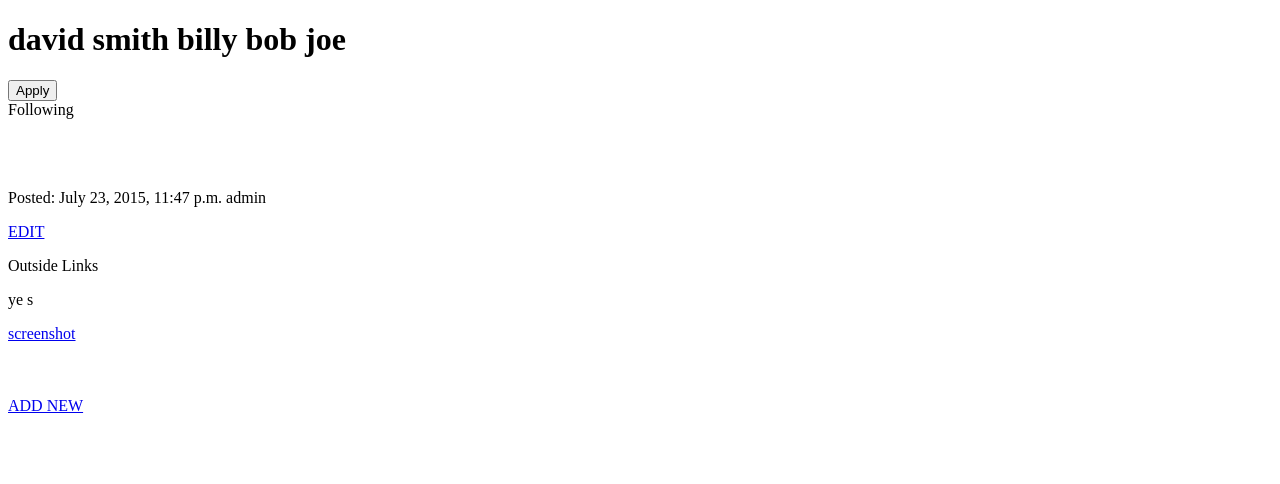
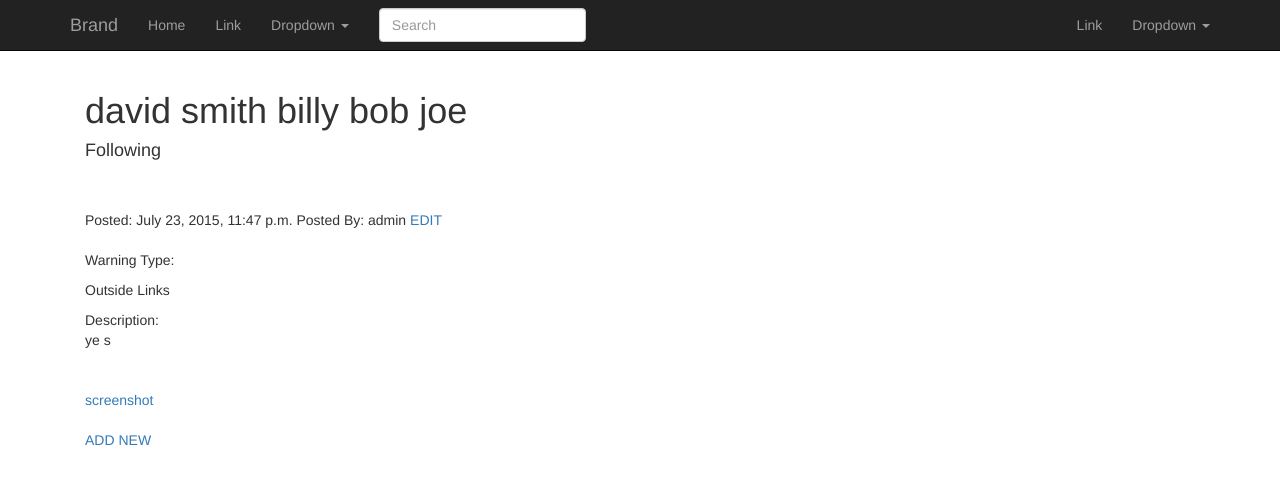
Before and after one commit to joshfokis/facebookys, a Django app: page /follower/1 in a window 1280 px wide. Shown: the top 484 px of the page. Run offline with Django 3.2, Linux system fonts and the light colour scheme; data comes from the database, SQL or seed files in the repository; both versions use the stored data as it was after the commit; parts of the project's set-up code (start-up, migrations or seed data) failed here and were passed over; some libraries are stand-ins or nearby versions.

Commit message:
updates
adding css

```diff
--- /dev/null
+++ b/yardsale/static/yardsale/js/search.js
@@ -0,0 +1,24 @@
+$(function() {
+
+    $('#search').keyup(function() {
+
+        $.ajax({
+            type: "POST",
+            url: "/search/",
+            data: {
+                'search_text': $('#search').val(),
+                'csrfmiddlewaretoken': $("input[name=csrfmiddlewaretoken]").val()
+            },
+            success: searchSuccess,
+            dataType: 'html'
+        });
+    });
+});
+
+
+
+function searchSuccess(data, textStatus, jqXHR)
+{
+    $('#search-results').html(data),
+    console.log(this)
+}
--- a/yardsale/templates/registration/register.html
+++ b/yardsale/templates/registration/register.html
@@ -1,8 +1,10 @@
 {% extends 'yardsale/base.html' %}
     {% block content %}
+    <div class="contianer">
         <form method="POST">
             {% csrf_token %}
             {{ form.as_p }}
             <input class="button" type="submit" value="Submit" />
         </form>
+    </div>
     {% endblock %}
--- a/yardsale/templates/yardsale/addwarning.html
+++ b/yardsale/templates/yardsale/addwarning.html
@@ -1,9 +1,11 @@
 {% extends 'yardsale/base.html' %}
     {% block content %}
+    <div class="container">
         <form method="POST" class="addwarningform" enctype="multipart/form-data">
             {% csrf_token %}
             {{ form.as_p }}
             <input class="button" type="submit" value="Save" />
             <button type="button" class="cancel">Cancel</button>
         </form>
+    </div>
     {% endblock %}
--- a/yardsale/templates/yardsale/base.html
+++ b/yardsale/templates/yardsale/base.html
@@ -1,9 +1,66 @@
 {% load staticfiles %}
 <!DOCTYPE html>
 <html lang="en">
-    <head></head>
+    <head>
+        <link rel="stylesheet" href="https://maxcdn.bootstrapcdn.com/bootstrap/3.3.5/css/bootstrap.min.css">
+    </head>
     <body>
+        <nav class="navbar navbar-inverse navbar-default navbar-static-top">
+          <div class="container">
+            <!-- Brand and toggle get grouped for better mobile display -->
+            <div class="navbar-header">
+              <button type="button" class="navbar-toggle collapsed" data-toggle="collapse" data-target="#bs-example-navbar-collapse-1" aria-expanded="false">
+                <span class="sr-only">Toggle navigation</span>
+                <span class="icon-bar"></span>
+                <span class="icon-bar"></span>
+                <span class="icon-bar"></span>
+              </button>
+              <a class="navbar-brand" href="#">Brand</a>
+            </div>
+
+            <!-- Collect the nav links, forms, and other content for toggling -->
+            <div class="collapse navbar-collapse" id="bs-example-navbar-collapse-1">
+              <ul class="nav navbar-nav">
+                <li><a href="{% url 'home' %}">Home</a></li>
+                <li><a href="#">Link</a></li>
+                <li class="dropdown">
+                  <a href="#" class="dropdown-toggle" data-toggle="dropdown" role="button" aria-haspopup="true" aria-expanded="false">Dropdown <span class="caret"></span></a>
+                  <ul class="dropdown-menu">
+                    <li role="separator" class="divider"></li>
+                    <!-- <li>{% include 'yardsale/follower_new.html' %}</li> -->
+                    <li role="separator" class="divider"></li>
+                  </ul>
+                </li>
+              </ul>
+              <form class="navbar-form navbar-left" role="search">
+                <div class="form-group">
+                    {% csrf_token %}
+                  <input type="text" class="form-control col-sm-1" id="search" placeholder="Search">
+                </div>
+              </form>
+              <ul class="nav navbar-nav navbar-right">
+                <li><a href="#">Link</a></li>
+                <li class="dropdown">
+                  <a href="#" class="dropdown-toggle" data-toggle="dropdown" role="button" aria-haspopup="true" aria-expanded="false">Dropdown <span class="caret"></span></a>
+                  <ul class="dropdown-menu">
+                    <li><a href="#">Action</a></li>
+                    <li><a href="#">Another action</a></li>
+                    <li><a href="#">Something else here</a></li>
+                    <li role="separator" class="divider"></li>
+                    <li><a href="#">Separated link</a></li>
+                  </ul>
+                </li>
+              </ul>
+            </div><!-- /.navbar-collapse -->
+          </div><!-- /.container-fluid -->
+        </nav>
+        <div class="contianer">
         {% block content %}
         {% endblock %}
+        </div>
+        <script src="https://ajax.googleapis.com/ajax/libs/jquery/2.1.4/jquery.min.js"></script>
+        <script src="{% static 'yardsale/js/search.js' %}"></script>
+        <script src="https://maxcdn.bootstrapcdn.com/bootstrap/3.3.5/js/bootstrap.min.js"></script>
+
     </body>
 </html>
--- a/yardsale/templates/yardsale/follower_new.html
+++ b/yardsale/templates/yardsale/follower_new.html
@@ -1,9 +1,8 @@
-{% extends 'yardsale/base.html' %}
-    {% block content %}
-        <p><h1>{{ warn.follower }}</h1></p>
-            <form method="POST" class="newfollowerform">
-                {% csrf_token %}
-                {{ form }}
-            <input class="button" type="submit" value="Apply" />
-        </form>
-    {% endblock %}
+<div class="contianer">
+    <div class="newfollowerform col-sm-1">
+        <form method="POST" class="newfollowerform">
+            {% csrf_token %}
+            {{ form }}
+        <input class="button" type="submit" value="Apply" />
+    </div>
+</div>
--- a/yardsale/templates/yardsale/follower_warning.html
+++ b/yardsale/templates/yardsale/follower_warning.html
@@ -1,40 +1,40 @@
 {% extends 'yardsale/base.html' %}
 
 {%block content %}
-        <div class="list-warning">
-            <p><h1>{{ warn.follower }}</h1></p>
-            <form method="POST" class="followingform">
+    <div class="container">
+        <div class="col-sm-6">
+            <h1>{{ warn.follower }}</h1><h4>{% if warn.following %}
+                    Following
+                {% else %}
+                    Blocked
+                {% endif %}</h4>
+                <form method="POST" class="followingform hidden">
                     {% csrf_token %}
                     {{ form }}
                     <input class="button" type="submit" value="Apply" />
                 </form>
-            <!-- <a href="{% url 'follower_edit' pk=warn.pk %}"> -->
-            {% if warn.following %}
-                Following
-            {% else %}
-                Blocked
-            {% endif %}
-            </a>
                 <br></br>
-            <br></br>
-        </div>
-        <div>
                 {% for warns in warn.warnings.all %}
-                <p>Posted:
-                {{ warns.publish_date }}
-                {{ warns.author }}</p>
+                    Posted:  {{ warns.publish_date }}   Posted By:  {{ warns.author }}
                 {% if warns.edited_date %}
-                    Edited:
-                        {{ warns.edited_date }}
-                        {{ warns.editor }}
+                    Edited:   {{ warns.edited_date }} Edited By:   {{ warns.editor }}
                 {% endif %}
                 <a href="{% url 'edit_warn' pk=warns.pk %}">EDIT</a>
-                <p>{{ warns.WarningType }}</p>
-                <p>{{ warns.descript }}</p>
+                <br></br>
+                <p>Warning Type:
+                <div class="warningtype">
+                    {{ warns.WarningType }}
+                </div>
+                </p>
+                Description:
+                <div class="description">
+                    {{ warns.descript }}
+                </div>
+                <br></br>
                 {% if warns.image %}
-                <p><a href={{ warns.image.url }}>screenshot</a>
+                    <a href={{ warns.image.url }}>screenshot</a>
                     {% if warns.image2 %}
-                    <a href={{ warns.image2.url }}>screenshot</a></p>
+                        <a href={{ warns.image2.url }}>screenshot</a>
                     {% endif %}
                         {% if warns.image3 %}
                             <a href={{ warns.image3.url }}>screenshot</a>
@@ -43,16 +43,16 @@
                                 <a href={{ warns.image4.url }}>screenshot</a>
                             {% endif %}
                                 {% if warns.image5 %}
-                                <a href={{ warns.image5.url }}>screenshot</a></p>
+                                    <a href={{ warns.image5.url }}>screenshot</a>
                                 {% endif %}
                 {% else %}
-                <p>No screenshot available.</p>
+                    No screenshot available.
                 {% endif %}
-                <br></br>
                 {% endfor %}
                 <br></br>
-            <a href="{% url 'new_warn' pk=warn.pk %}">
+            <a href="{% url 'new_warn' pk=fop.pk %}">
             ADD NEW
             </a>
         </div>
-{% endblock content %}
+    </div>
+{% endblock %}
--- a/yardsale/urls.py
+++ b/yardsale/urls.py
@@ -7,8 +7,9 @@ from . import views
 
 urlpatterns = [
     url(r'^$', views.follower_list, name='home'),
+    url(r'^search/$', views.search_names),
     url(r'^follower/(?P<pk>\d+)$', views.follower_warnings, name='warning'),
-    url(r'^warnings/(?P<pk>[0-9]+)/new', views.new_warn, name='new_warn'),
+    url(r'^follower/(?P<pk>[0-9]+)/addwarning', views.new_warn, name='new_warn',),
     url(r'^warnings/(?P<pk>[0-9]+)/edit$', views.edit_warn, name='edit_warn'),
     url(r'^follower/(?P<pk>[0-9]+)/edit', views.follower_edit, name='follower_edit'),
     url(r'^register/', CreateView.as_view(
@@ -16,8 +17,8 @@ urlpatterns = [
             form_class=UserCreationForm,
             success_url='/'
     )),
-#     url(r'^accounts/password_change/done/', 'django.contrib.auth.views.password_change_done', {'template_name':'registration/completed.html'}),
+    url(r'^accounts/password_change/done/', 'django.contrib.auth.views.password_change_done', {'template_name':'registration/completed.html'}),
     url(r'^accounts/', include('django.contrib.auth.urls'),
-#         {'template_name':'registration/register.html'}
+        {'template_name':'registration/register.html'}
         ),
     ] + static(settings.MEDIA_URL, document_root=settings.MEDIA_ROOT)
--- a/yardsale/views.py
+++ b/yardsale/views.py
@@ -1,35 +1,36 @@
-from django.shortcuts import render, get_object_or_404, redirect
+from django.shortcuts import render, get_object_or_404, redirect, render_to_response
 from django.utils import timezone
+from django.core.context_processors import csrf
 from .models import Followers, Warning
 from .forms import AddWarningForm, FollowingForm, NewFollowerForm
 # Create your views here.
 
 def follower_list(request):
-    names = Followers.objects.all()
+    args = {}
+    args.update(csrf(request))
+    args['names'] =Followers.objects.all().order_by('follower')
+    args['form'] = NewFollowerForm()
     if request.method == "POST":
         form = NewFollowerForm(request.POST)
         form.save()
         return redirect('home')
     else:
         form = NewFollowerForm()
-    return render(request, 'yardsale/followers_list.html', {'names': names, 'form':form})
+
+    return render_to_response('yardsale/followers_list.html', args)
 
 def follower_warnings(request, pk):
     warn = get_object_or_404(Followers, pk=pk)
-#     if request.method == "POST":
-#         form = FollowingForm(request.POST, instance=warn)
-#         fol = form.save(commit=False)
-#         fol.following = warn.following
-#         fol.save()
-#         return redirect('yardsale.views.follower_warnings', pk=warn.pk)
-#     else:
-#         form = FollowingForm(instance=warn)
-#         return render(request, 'yardsale/follower_warning.html', {'warn':warn, 'form':form})
-    return render(request, 'yardsale/follower_warning.html', {'warn':warn})
-
-def password_change_done(request):
-    complete = "Your password has been changed."
-    return render(request, 'registration/completed.html', {'complete':complete})
+    fop = get_object_or_404(Followers, pk=warn.pk)
+    if request.method == "POST":
+        form = FollowingForm(request.POST, instance=warn)
+        fol = form.save(commit=False)
+        fol.following = warn.following
+        fol.save()
+        return redirect('yardsale.views.follower_warnings', pk=fop.pk)
+    else:
+        form = FollowingForm(instance=warn)
+    return render(request, 'yardsale/follower_warning.html', {'warn':warn, 'fop':fop, 'form':form})
 
 def follower_edit(request, pk):
     warn = get_object_or_404(Followers, pk=pk)
@@ -41,29 +42,24 @@ def follower_edit(request, pk):
         return redirect('yardsale.views.follower_warnings', pk=warn.pk)
     else:
         form = FollowingForm()
-        return render(request, 'yardsale/follower_edit.html', {'warn':warn, 'form':form})
+    return render(request, 'yardsale/follower_edit.html', {'warn':warn, 'form':form})
 
 def new_warn(request, pk):
     print(pk)
-    warn = get_object_or_404(Warning, pk=pk)
-    fop = Followers.objects.get(pk=warn.person_id)
+#     warn = get_object_or_404(Warning, pk=pk)
+    fop = get_object_or_404(Followers, pk=pk)
     if request.method == "POST":
         form = AddWarningForm(request.POST, request.FILES)
         if form.is_valid():
             postwarning = form.save(commit=False)
             postwarning.author = request.user
             postwarning.person = fop
-            print(warn.person, warn, fop)
-            print('pk ',warn.pk)
             postwarning.publish_date = timezone.now()
-            postwarning.warn = warn
-            print(postwarning.warn)
             postwarning.save()
-            return redirect('yardsale.views.follower_warnings', pk=warn.pk)
+            return redirect('yardsale.views.follower_warnings', pk=fop.pk)
     else:
-        print(pk)
         form = AddWarningForm()
-    return render(request, 'yardsale/addwarning.html', {'form':form})
+    return render(request, 'yardsale/addwarning.html', {'form':form, 'fop':fop})
 
 def edit_warn(request, pk):
     warn = get_object_or_404(Warning, pk=pk)
@@ -79,3 +75,14 @@ def edit_warn(request, pk):
     else:
         form = AddWarningForm(instance=warn)
     return render(request, 'yardsale/addwarning.html', {'form':form})
+
+def search_names(request):
+    if request.method == "POST":
+        search_text = request.POST['search_text']
+        if search_text is not None and search_text !=u"":
+            search_text = request.POST['search_text']
+            follower_list = Followers.objects.filter(follower__icontains=search_text)
+            print(search_text)
+        else:
+            follower_list = []
+        return render(request, 'yardsale/ajax_search.html', {'follower_list':follower_list})
```
Also changed, not shown: yardsale/templates/yardsale/ajax_search.html (added, +10 -0 lines), yardsale/templates/yardsale/follower_edit.html (+8 -6 lines), yardsale/templates/yardsale/followers_list.html (+13 -15 lines), db.sqlite3, media/photos/davidsmith/SCAN0005.JPG (added), yardsale/templates/registration/completedpw.html (renamed from yardsale/templates/registration/completed.html). Lines whose indentation alone changed are shown as unchanged.
